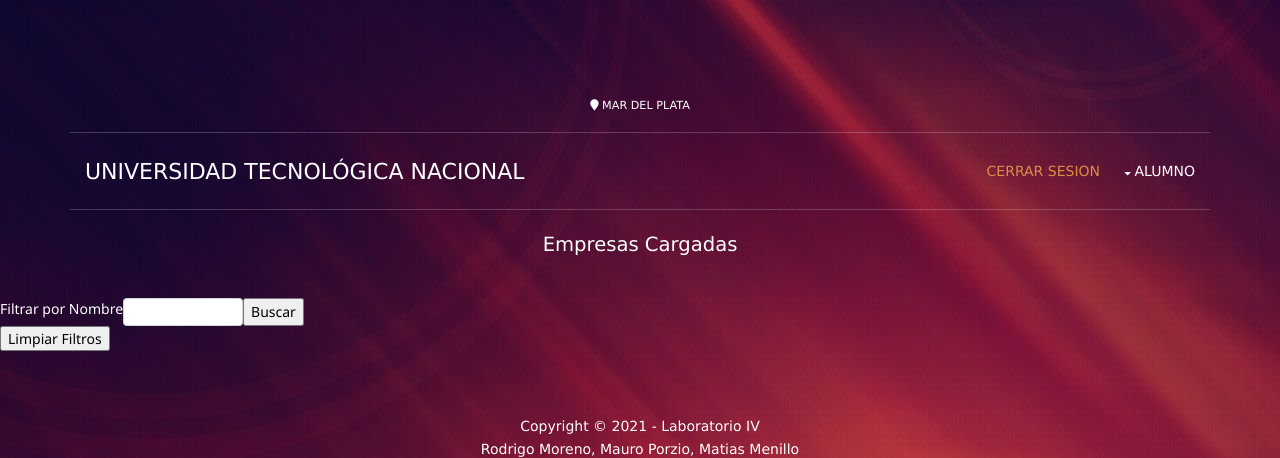
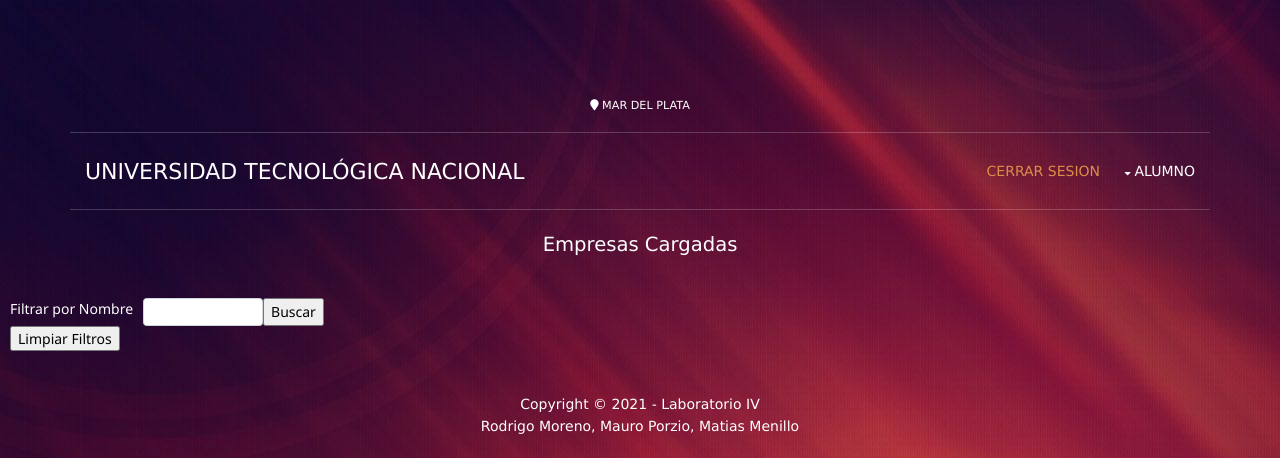
Before and after one commit to matiasmenillo/UTNapp, a PHP site: template UTNapp/Views/companyList.php in a window 1280 px wide. Shown: the top 458 px of the page. Run offline with PHP 8.4, Linux system fonts and the light colour scheme; the template is opened without the code that fills it, so the values that code supplies are empty; some libraries are stand-ins or nearby versions.

Commit message:
FIX Style filters CompanyList

```diff
--- a/UTNapp/Views/companyList.php
+++ b/UTNapp/Views/companyList.php
@@ -16,16 +16,17 @@
 <br>
     <form style="margin:auto" action="<?php echo FRONT_ROOT ?>Company/searchCompany" method="get">
         <div style="display:flex; flex-direction: row;">
-            <label style="color:white;" for="txtNombreEmpresaFiltro">Filtrar por Nombre</label>
+            <label style="color:white;padding-right:10px;padding-left:10px;" for="txtNombreEmpresaFiltro">Filtrar por Nombre</label>
             <input type="text" name="txtNombreEmpresaFiltro" required>
             <button type="submit" style="color:black" >Buscar</button>
         </div>
     </form>
 
+    <div style="padding-left:10px;">
     <form action="<?php echo FRONT_ROOT ?>Company/ShowCompanyListView" method="get">
             <button type="submit" style="color:black" >Limpiar Filtros</button>
     </form>
-    <br>
+    </div>
     <br>
 
     <table style="text-align:center;">
```
